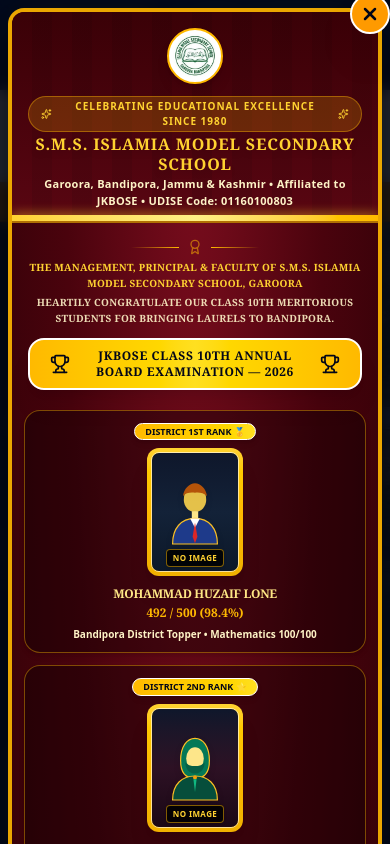
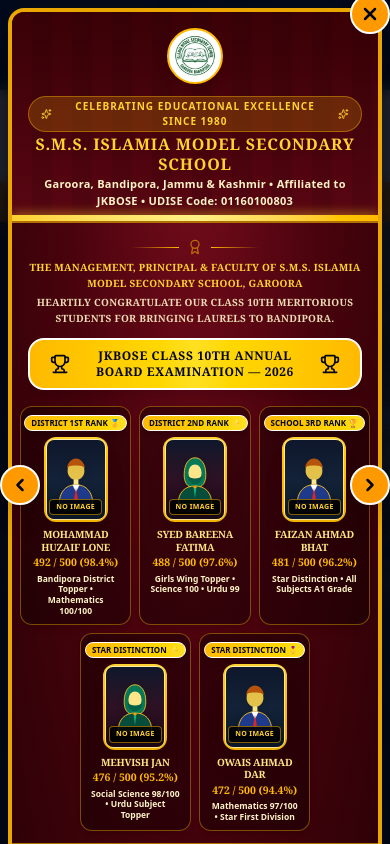
Before and after one commit to gitmuneeb/imssg-website, a React (Vite) app: page / in a window 390 px wide. Shown: the top 844 px of the page. Built offline with nearby package versions, Linux system fonts and the light colour scheme; a web font is replaced by a local one.

Commit message:
Configure 5 students to take 2 rows on mobile and tablets (3 on row 1, 2 centered on row 2) instead of vertical stacking

```diff
--- a/src/components/AchievementModal.tsx
+++ b/src/components/AchievementModal.tsx
@@ -40,9 +40,9 @@ interface SlideData {
 
 // Boy Student Avatar Icon (Indicates No Image Available)
 const BoyAvatar: React.FC = () => (
-  <div className="relative w-full h-full flex flex-col items-center justify-center bg-gradient-to-b from-slate-900 via-[#132238] to-[#0c1829] p-1.5 select-none overflow-hidden">
+  <div className="relative w-full h-full flex flex-col items-center justify-center bg-gradient-to-b from-slate-900 via-[#132238] to-[#0c1829] p-1 select-none overflow-hidden">
     {/* Boy Silhouette with Uniform */}
-    <svg viewBox="0 0 80 90" fill="none" className="w-16 h-18 sm:w-18 sm:h-20 drop-shadow-md" xmlns="http://www.w3.org/2000/svg">
+    <svg viewBox="0 0 80 90" fill="none" className="w-12 h-14 sm:w-16 sm:h-18 drop-shadow-md" xmlns="http://www.w3.org/2000/svg">
       {/* Boy Hair & Head */}
       <path d="M26 30C26 18 33 10 40 10C47 10 54 18 54 30C54 38 48 45 40 45C32 45 26 38 26 30Z" fill="#fcd34d" fillOpacity="0.9" />
       <path d="M25 25C26 16 33 9 40 9C47 9 54 16 55 25C51 21 44 20 40 21C35 20 28 21 25 25Z" fill="#b45309" />
@@ -55,7 +55,7 @@ const BoyAvatar: React.FC = () => (
       <polygon points="40,58 37,76 40,84 43,76" fill="#dc2626" />
     </svg>
     {/* "No Image" Label Pill */}
-    <span className="absolute bottom-1 bg-black/85 text-amber-300 text-[8px] sm:text-[8.5px] font-black px-1.5 py-0.5 rounded border border-amber-400/50 tracking-wider uppercase shadow-sm">
+    <span className="absolute bottom-1 bg-black/85 text-amber-300 text-[7px] sm:text-[8px] font-black px-1.5 py-0.5 rounded border border-amber-400/50 tracking-wider uppercase shadow-sm">
       No Image
     </span>
   </div>
@@ -63,9 +63,9 @@ const BoyAvatar: React.FC = () => (
 
 // Girl Student Avatar Icon (Indicates No Image Available)
 const GirlAvatar: React.FC = () => (
-  <div className="relative w-full h-full flex flex-col items-center justify-center bg-gradient-to-b from-slate-900 via-[#2d1124] to-[#1a0815] p-1.5 select-none overflow-hidden">
+  <div className="relative w-full h-full flex flex-col items-center justify-center bg-gradient-to-b from-slate-900 via-[#2d1124] to-[#1a0815] p-1 select-none overflow-hidden">
     {/* Girl Silhouette with School Scarf / Hijab */}
-    <svg viewBox="0 0 80 90" fill="none" className="w-16 h-18 sm:w-18 sm:h-20 drop-shadow-md" xmlns="http://www.w3.org/2000/svg">
+    <svg viewBox="0 0 80 90" fill="none" className="w-12 h-14 sm:w-16 sm:h-18 drop-shadow-md" xmlns="http://www.w3.org/2000/svg">
       {/* Head Scarf Draping */}
       <path d="M22 36C22 18 30 8 40 8C50 8 58 18 58 36C58 48 54 58 40 58C26 58 22 48 22 36Z" fill="#047857" stroke="#fbbf24" strokeWidth="1.5" />
       {/* Inner Face Oval */}
@@ -79,7 +79,7 @@ const GirlAvatar: React.FC = () => (
       <polygon points="38,59 40,75 42,59" fill="#10b981" />
     </svg>
     {/* "No Image" Label Pill */}
-    <span className="absolute bottom-1 bg-black/85 text-amber-300 text-[8px] sm:text-[8.5px] font-black px-1.5 py-0.5 rounded border border-amber-400/50 tracking-wider uppercase shadow-sm">
+    <span className="absolute bottom-1 bg-black/85 text-amber-300 text-[7px] sm:text-[8px] font-black px-1.5 py-0.5 rounded border border-amber-400/50 tracking-wider uppercase shadow-sm">
       No Image
     </span>
   </div>
@@ -400,21 +400,27 @@ export const AchievementModal: React.FC<AchievementModalProps> = ({
             </div>
           </div>
 
-          {/* Student Showcase: EXACTLY 5 STUDENTS WITH BOY / GIRL "NO IMAGE" AVATARS */}
-          <div className="px-3 sm:px-6 py-4 sm:py-5">
-            <div className="grid grid-cols-1 sm:grid-cols-5 gap-3 sm:gap-4 max-w-5xl mx-auto">
+          {/* Student Showcase: EXACTLY 5 STUDENTS TAKING 2 ROWS ON MOBILE & TABLETS (3 in Row 1, 2 Centered in Row 2), 1 ROW ON DESKTOP */}
+          <div className="px-2 sm:px-4 lg:px-6 py-3 sm:py-4 lg:py-5">
+            <div className="grid grid-cols-6 lg:grid-cols-5 gap-2 sm:gap-3 lg:gap-4 max-w-5xl mx-auto">
               {current.achievers.map((achiever, idx) => (
                 <div
                   key={idx}
-                  className="flex flex-col items-center text-center group bg-black/35 hover:bg-black/55 p-3 rounded-2xl border border-amber-400/40 hover:border-amber-400 shadow-md transition-all duration-300"
+                  className={`flex flex-col items-center text-center group bg-black/35 hover:bg-black/55 p-2 sm:p-2.5 lg:p-3 rounded-xl sm:rounded-2xl border border-amber-400/40 hover:border-amber-400 shadow-md transition-all duration-300 ${
+                    idx < 3
+                      ? 'col-span-2 lg:col-span-1'
+                      : idx === 3
+                      ? 'col-span-2 col-start-2 lg:col-start-auto lg:col-span-1'
+                      : 'col-span-2 lg:col-span-1'
+                  }`}
                 >
                   {/* Clear Golden Achievement Tag at top of card */}
-                  <div className="bg-gradient-to-r from-amber-400 to-yellow-300 text-slate-950 text-[9px] sm:text-[10px] font-black px-2.5 py-0.5 rounded-full shadow-md border border-white whitespace-nowrap mb-2 leading-tight">
+                  <div className="bg-gradient-to-r from-amber-400 to-yellow-300 text-slate-950 text-[8px] sm:text-[9px] lg:text-[10px] font-black px-1.5 sm:px-2 py-0.5 rounded-full shadow-md border border-white whitespace-nowrap mb-1.5 leading-tight">
                     {achiever.badge}
                   </div>
 
                   {/* Boy / Girl Avatar Frame Indicating No Photo */}
-                  <div className="bg-gradient-to-b from-amber-300 via-amber-400 to-yellow-500 p-1 rounded-xl shadow-xl w-24 sm:w-28 aspect-[3/4]">
+                  <div className="bg-gradient-to-b from-amber-300 via-amber-400 to-yellow-500 p-0.5 sm:p-1 rounded-xl shadow-xl w-16 sm:w-20 md:w-24 lg:w-28 aspect-[3/4]">
                     <div className="w-full h-full rounded-lg overflow-hidden border border-white/60">
                       {achiever.gender === 'boy' ? (
                         <BoyAvatar />
@@ -426,7 +432,7 @@ export const AchievementModal: React.FC<AchievementModalProps> = ({
 
                   {/* Student Name */}
                   <span
-                    className="font-serif font-black text-amber-200 text-xs sm:text-sm uppercase tracking-tight mt-2.5 leading-tight block"
+                    className="font-serif font-black text-amber-200 text-[10px] sm:text-xs lg:text-sm uppercase tracking-tight mt-1.5 sm:mt-2 leading-tight block line-clamp-2"
                     style={{ fontFamily: 'Georgia, Cambria, "Times New Roman", Times, serif' }}
                   >
                     {achiever.name}
@@ -434,14 +440,14 @@ export const AchievementModal: React.FC<AchievementModalProps> = ({
 
                   {/* Score / Award Title */}
                   <span
-                    className="font-serif font-black text-amber-400 text-xs sm:text-sm leading-snug mt-1 block"
+                    className="font-serif font-black text-amber-400 text-[10.5px] sm:text-xs lg:text-sm leading-snug mt-0.5 sm:mt-1 block"
                     style={{ fontFamily: 'Georgia, Cambria, "Times New Roman", Times, serif' }}
                   >
                     {achiever.scoreOrAward}
                   </span>
 
                   {/* Clearly Visible Achievement Description */}
-                  <span className="text-[10px] sm:text-[11px] text-amber-100 font-semibold leading-tight block mt-1.5 px-1">
+                  <span className="text-[8.5px] sm:text-[9.5px] lg:text-[11px] text-amber-100 font-semibold leading-tight block mt-1 px-0.5 line-clamp-2">
                     {achiever.achievement}
                   </span>
                 </div>
```
